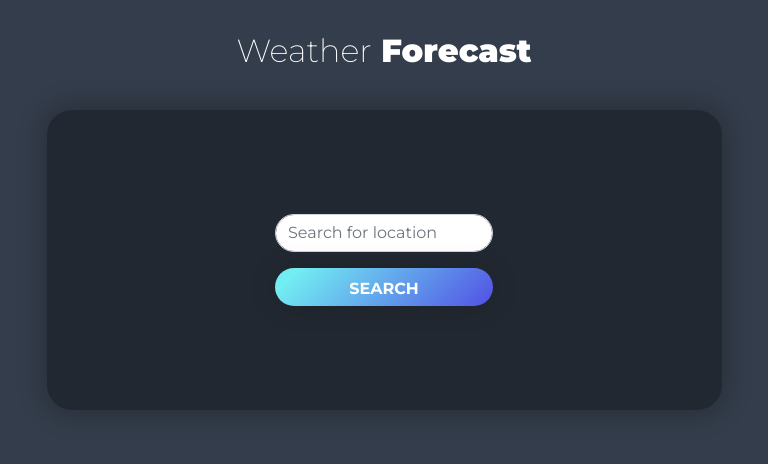
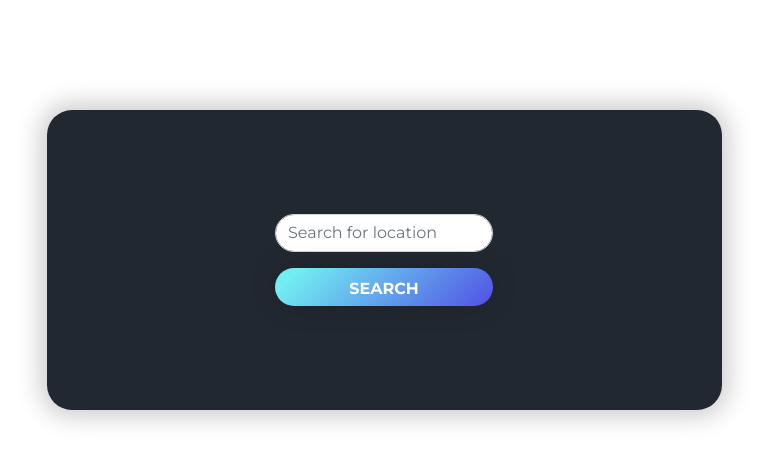
Before and after one commit to phillipAKhoza/weather-app, a React (Create React App) app: page / in a window 1280 px wide. Shown: the top 464 px of the page, without its empty margins (256-1024 px from the left). Built offline with nearby package versions, Linux system fonts and the light colour scheme; the HTML template or start-up script is replaced by a standard one.

Commit message:
bg styling

```diff
--- a/public/index.html
+++ b/public/index.html
@@ -2,42 +2,19 @@
 <html lang="en">
   <head>
     <meta charset="utf-8" />
-    <link rel="icon" href="%PUBLIC_URL%/favicon.ico" />
     <meta name="viewport" content="width=device-width, initial-scale=1" />
     <meta name="theme-color" content="#000000" />
     <meta
       name="description"
       content="Web site created using create-react-app"
     />
-    <link rel="apple-touch-icon" href="%PUBLIC_URL%/logo192.png" />
-    <!--
-      manifest.json provides metadata used when your web app is installed on a
-      user's mobile device or desktop. See https://developers.google.com/web/fundamentals/web-app-manifest/
-    -->
     <link rel="manifest" href="%PUBLIC_URL%/manifest.json" />
-    <!--
-      Notice the use of %PUBLIC_URL% in the tags above.
-      It will be replaced with the URL of the `public` folder during the build.
-      Only files inside the `public` folder can be referenced from the HTML.
 
-      Unlike "/favicon.ico" or "favicon.ico", "%PUBLIC_URL%/favicon.ico" will
-      work correctly both with client-side routing and a non-root public URL.
-      Learn how to configure a non-root public URL by running `npm run build`.
-    -->
     <title>Weather App</title>
   </head>
   <body>
     <noscript>You need to enable JavaScript to run this app.</noscript>
     <div id="root"></div>
-    <!--
-      This HTML file is a template.
-      If you open it directly in the browser, you will see an empty page.
 
-      You can add webfonts, meta tags, or analytics to this file.
-      The build step will place the bundled scripts into the <body> tag.
-
-      To begin the development, run `npm start` or `yarn start`.
-      To create a production bundle, use `npm run build` or `yarn build`.
-    -->
   </body>
 </html>
--- a/src/index.css
+++ b/src/index.css
@@ -2,7 +2,7 @@
 
 :root {
     --gradient: linear-gradient(135deg, #72edf2 10%, #5151e5 100%);
-    --bg-color: #343d4b;
+    --bg-color: #ffffff;
     --bg-color--card: #222831;
 
     --main-text-color: #ffffff;
```
Also changed, not shown: public/manifest.json.
